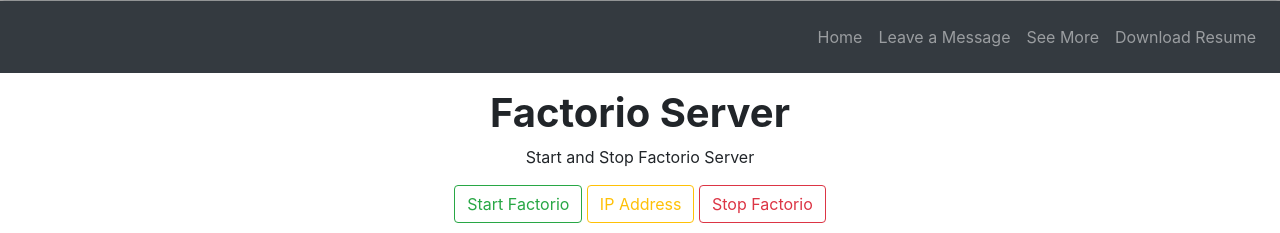
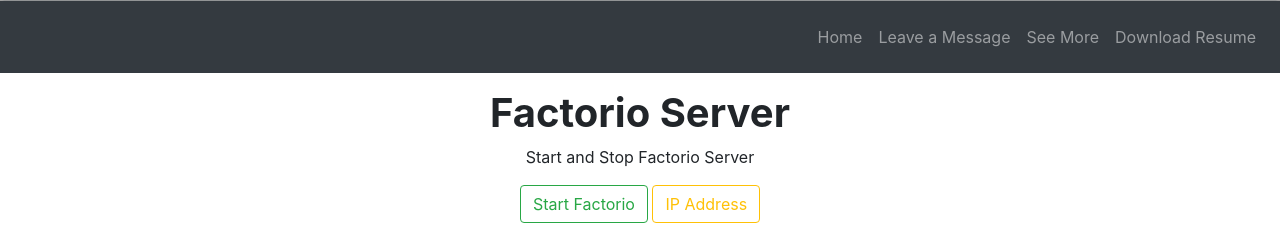
Before and after one commit to RynoXLI/resume_server, a Flask app: template templates/factorio.html in a window 1280 px wide. Shown: the part 171-404 px from the top of the page. Run offline with Flask 2, Linux system fonts and the light colour scheme; the template is opened without the code that fills it, so the values that code supplies are empty; parts of the project's set-up code (start-up, migrations or seed data) failed here and were passed over; some libraries are stand-ins or nearby versions.

Commit message:
took out stop button

```diff
--- a/templates/factorio.html
+++ b/templates/factorio.html
@@ -24,9 +24,9 @@
         <a href="/ipaddress">
             <button class="btn btn-outline-warning center-block">IP Address</button>
         </a>
-        <a href="/stopfactorio">
-            <button class="btn btn-outline-danger center-block">Stop Factorio</button>
-        </a>
+<!--        <a href="/stopfactorio">-->
+<!--            <button class="btn btn-outline-danger center-block">Stop Factorio</button>-->
+<!--        </a>-->
     </div>
     <p class="text-center pt-2">Server Status: {{ state }}</p>
     <p class="text-center">IP Address: {{ ip }}</p>
```
